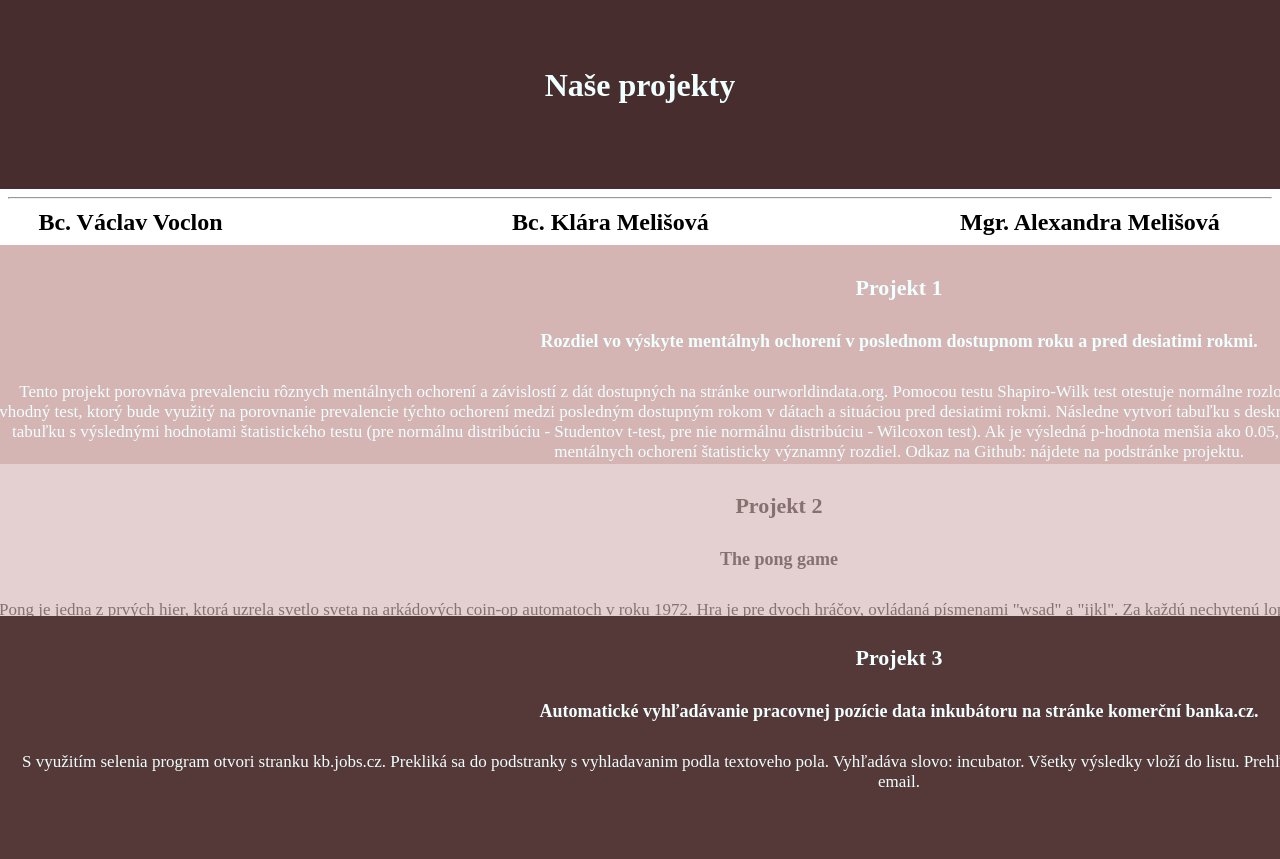
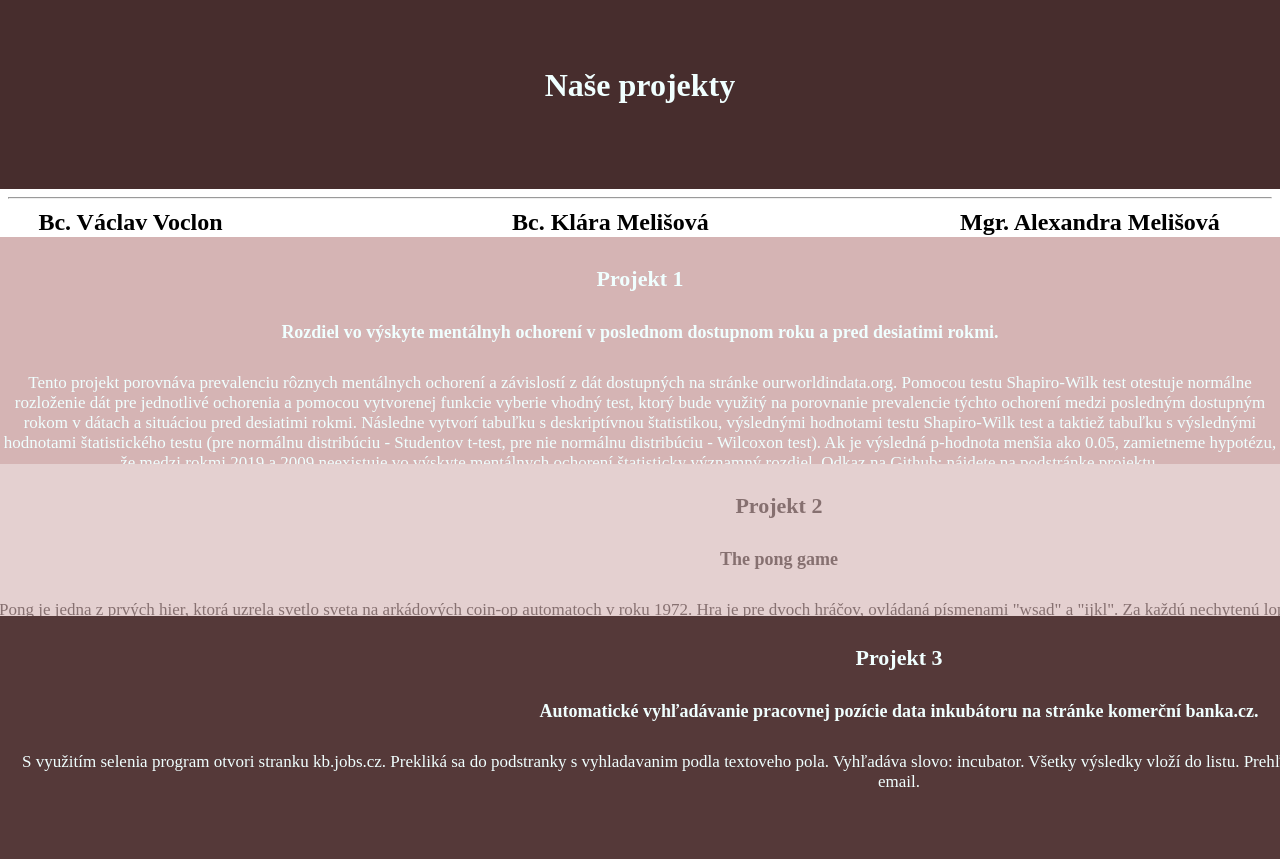
Before and after one commit to vvoclon/web-code---projects, a Flask app: page / in a window 1280 px wide. Run offline with Flask 2, Linux system fonts and the light colour scheme; the page is wider than the window, and the part outside it is not shown.

Commit message:
Update styles1.css

```diff
--- a/static/styles/styles1.css
+++ b/static/styles/styles1.css
@@ -51,10 +51,9 @@ h1{text-align: center;
         text-align: center;
     }
     .Projekt_1{
-        position: absolute;
+        position: relative;
         margin-top: 3%;
         margin-left: -0.7%;
-        padding-right: 1800px;
         margin-right: -0.7%;
     }
     .Text_2{
```
